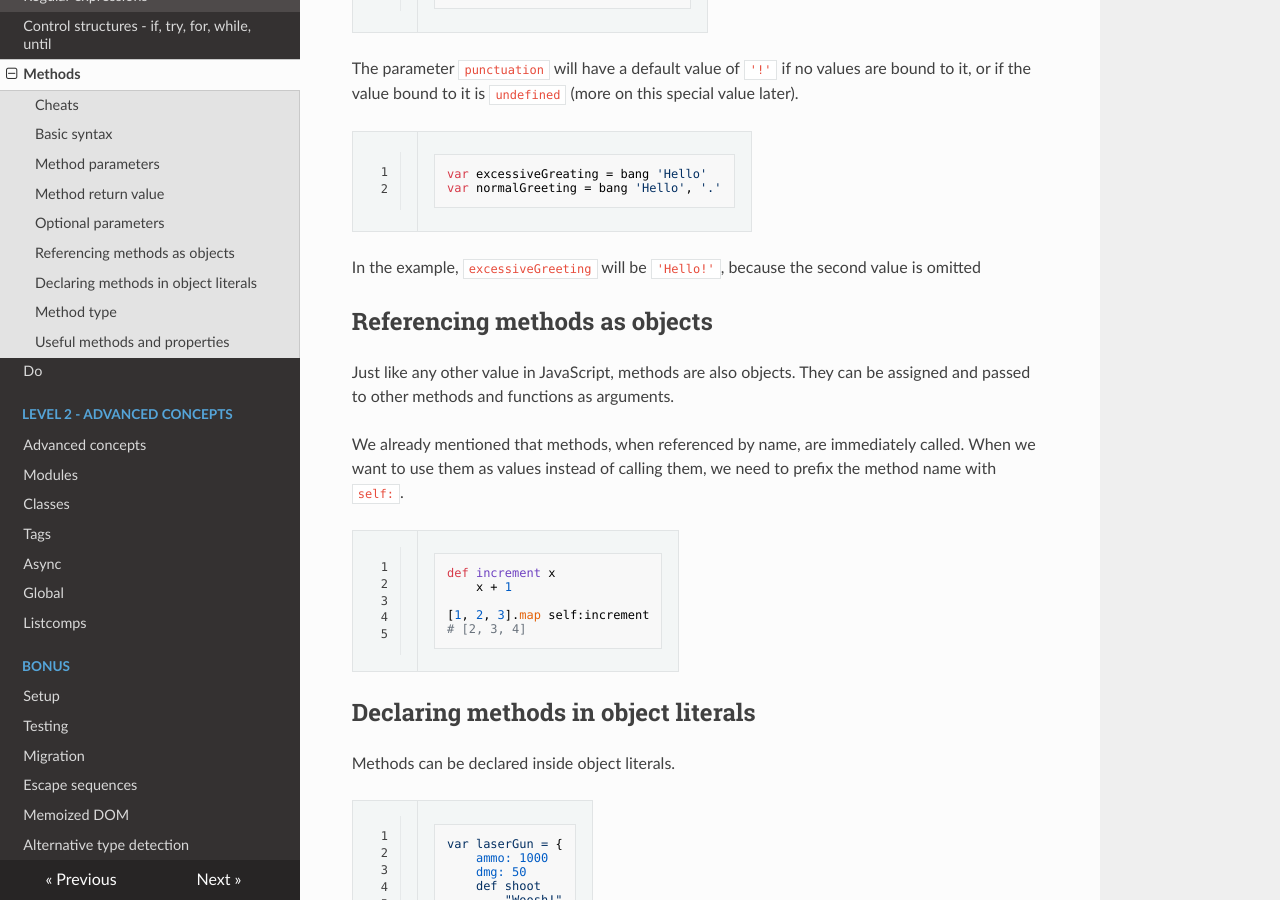
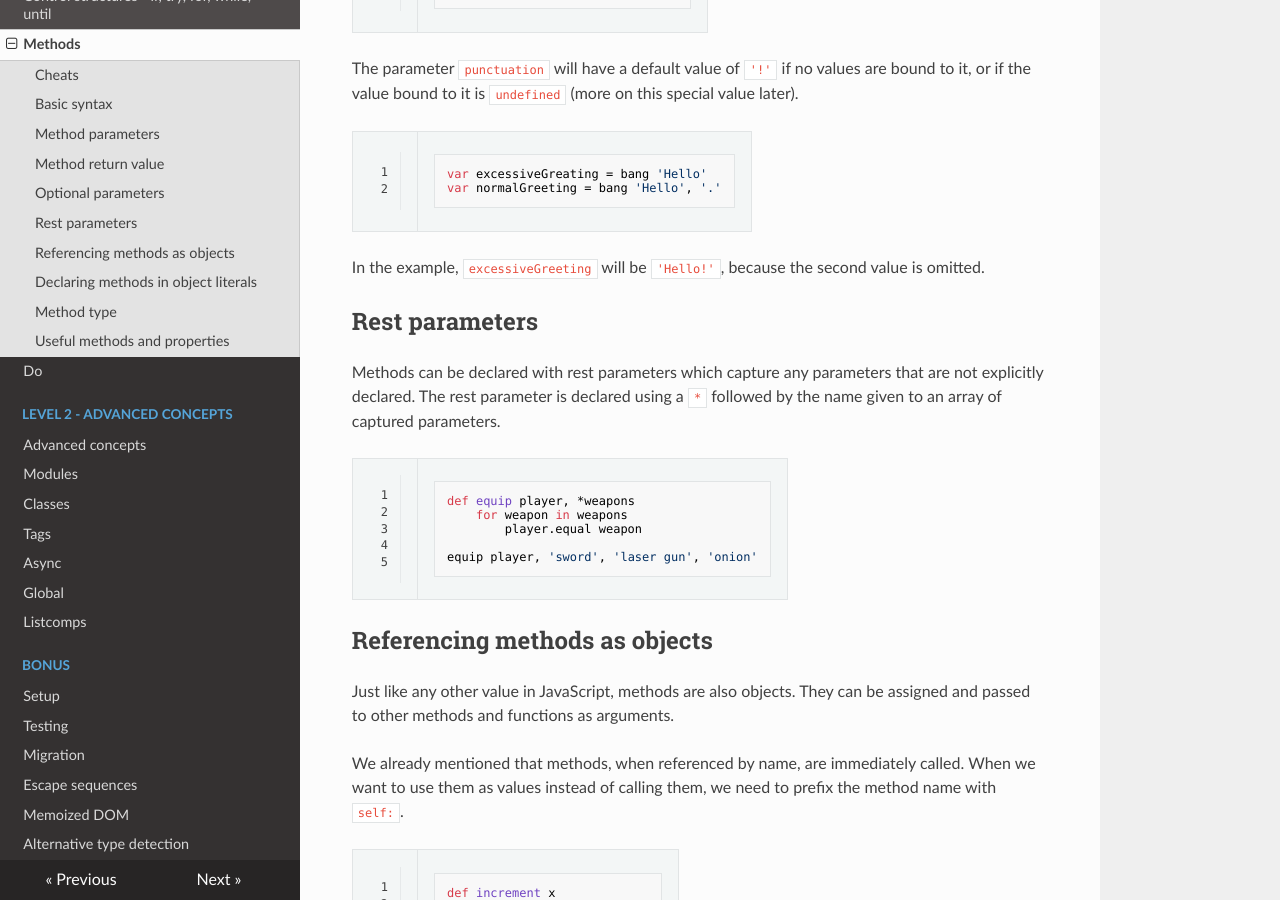
Before and after one commit to imba/imba-guide, an MkDocs documentation site: the page built from docs/lvl1/methods.md, in a window 1280 px wide and 900 px high, scrolled down 3804 px. Built offline with MkDocs 1.6.1, drawn with Linux system fonts in a browser that asks for light colours; nearby versions of some CDN libraries.

Commit message:
Document rest parameters

````diff
--- a/docs/lvl1/methods.md
+++ b/docs/lvl1/methods.md
@@ -179,7 +179,21 @@ var normalGreeting = bang 'Hello', '.'
 ```
 
 In the example, `excessiveGreeting` will be `'Hello!'`, because the second
-value is omitted
+value is omitted.
+
+## Rest parameters
+
+Methods can be declared with rest parameters which capture any parameters
+that are not explicitly declared. The rest parameter is declared using a `*`
+followed by the name given to an array of captured parameters.
+
+```imba
+def equip player, *weapons
+    for weapon in weapons
+        player.equal weapon
+
+equip player, 'sword', 'laser gun', 'onion'
+```
 
 ## Referencing methods as objects
 
````
